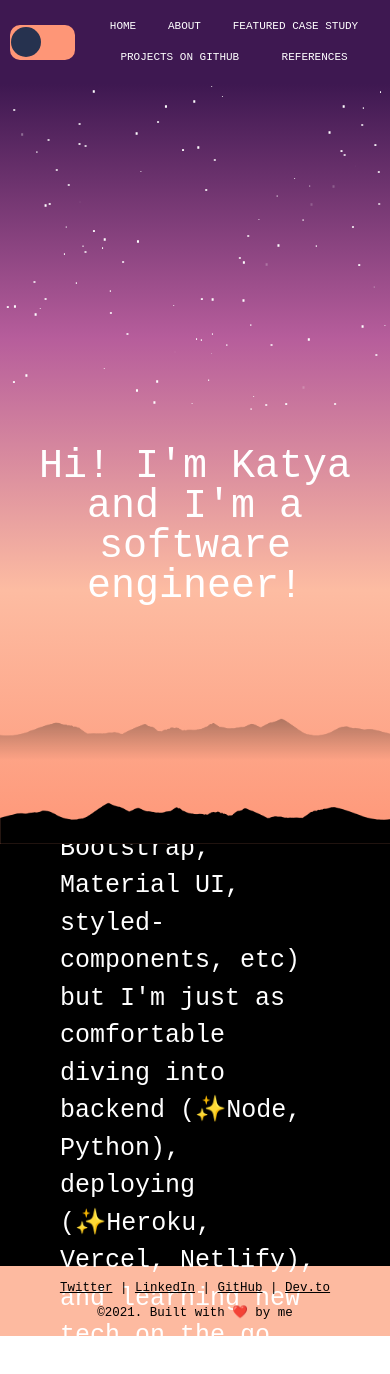
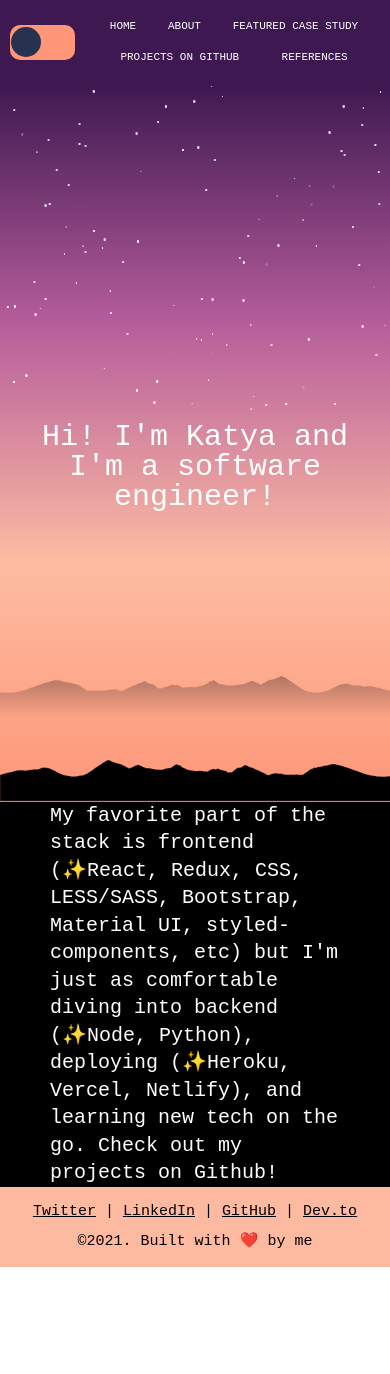
Before and after one commit to kp1129/fullstack-of-pancakes, a React (Create React App) app in the folder app/: page / in a window 390 px wide. Shown: the top 1374 px of the page. After the commit the page ends 1267 px from the top, so only its background shows below. Built offline with nearby package versions, Linux system fonts and the light colour scheme.

Commit message:
add media queries

```diff
--- a/app/src/App.css
+++ b/app/src/App.css
@@ -1,7 +1,7 @@
 html {
   font-size: 62.5%;
 }
-.home {
+/* .home {
   position: relative;
   height: 90vh;
   width: 100%;
@@ -16,7 +16,6 @@ html {
   height: auto;
   mask-image: linear-gradient(to bottom, rgba(0,0,0,1), rgba(0, 0, 0, 0));
   -webkit-mask-image: linear-gradient(to bottom, rgba(0,0,0,1), rgba(0, 0, 0, 0));
-
 }
 .mountain2 {
   position: absolute;
@@ -35,10 +34,7 @@ h1 {
   color: white;
   font-size: 40px;
 }
-h2 {
-  font-size: 30px;
-  font-weight: 800;
-}
+
 i {
   position: absolute;
   background: #fff;
@@ -58,8 +54,9 @@ i {
     opacity: 0;
     transform: translateX(-10px);
   }
-}
-.about {
+} */
+
+/* .about {
   min-height: 100vh;
   font-size: 1.25em;
   width: 80vw;
@@ -89,7 +86,7 @@ figure > figcaption {
   text-align: center;
   font-size: 0.75em;
   font-style: italic;
-}
+} */
 /* .skills {
   height: 50vh;
   display: flex;
@@ -113,9 +110,7 @@ figure > figcaption {
 .footer a {
   color: inherit;
 } */
-.twitter-tweet {
-  margin: 0 auto;
-}
+
 .theme-toggle {
   margin-left: 10px;
   width: 65px;
--- a/app/src/components/About.js
+++ b/app/src/components/About.js
@@ -3,6 +3,8 @@ import { Tweet } from "react-twitter-widgets";
 import photo1 from "../images/photo1.jpg";
 import photo2 from "../images/photo2.jpg";
 import photo3 from "../images/photo3.jpg";
+
+import '../css/About.css';
 
 function About() {
   return (
--- a/app/src/components/Home.js
+++ b/app/src/components/Home.js
@@ -1,5 +1,6 @@
 import React, { useEffect } from "react";
 import mountainRange from "../images/mountainrange1.png";
+import '../css/Home.css';
 
 function Home() {
   const make_stars = () => {
--- /dev/null
+++ b/app/src/css/About.css
@@ -0,0 +1,59 @@
+.about {
+  min-height: 100vh;
+  width: 80vw;
+  max-width: 1000px;
+  padding: 2rem 0;
+  margin: 0 auto;
+  line-height: 2.5rem;
+}
+h2 {
+  font-size: 3rem;
+  font-weight: 800;
+}
+.about > p {
+  margin: 2rem 0;
+  font-size: 2rem;
+}
+.photos {
+  display: flex;
+  flex-wrap: wrap;
+}
+.photos > figure {
+  width: 30%;
+  max-width: 300px;
+  margin: 0.5rem;
+}
+figure > img {
+  width: 100%;
+  height: auto;
+}
+figure > figcaption {
+  text-align: center;
+  font-size: 1.25rem;
+  font-style: italic;
+}
+.twitter-tweet {
+  margin: 0 auto;
+}
+/* MEDIA QUERIES */
+/* tablet */
+@media (max-width: 800px) {
+    h2 {
+        font-size: 2.25rem;
+    }
+    .about {
+        font-size: 1.75rem;
+        line-height: 2.25rem;
+    }
+}
+/* mobile */
+@media (max-width: 600px) {
+    .photos {
+        flex-direction: column;
+        justify-content: center;
+        align-items: center;
+    }
+    .photos > figure {
+        width: 100%;
+    }
+}
--- a/app/src/css/Footer.css
+++ b/app/src/css/Footer.css
@@ -1,4 +1,3 @@
-
 .footer {
   text-align: center;
   padding: 1rem 0;
@@ -8,3 +7,11 @@
 .footer a {
   color: inherit;
 }
+/* MEDIA QUERIES */
+/* tablet */
+@media (max-width: 800px) {
+  .footer {
+      font-size: 1.5rem;
+      line-height: 3rem;
+  }
+}
--- /dev/null
+++ b/app/src/css/Home.css
@@ -0,0 +1,72 @@
+.home {
+  position: relative;
+  height: 85vh;
+  width: 100%;
+  overflow: hidden;
+}
+.mountain1 {
+  position: absolute;
+  left: 0;
+  bottom: 10vh;
+  z-index: 1;
+  width: 100%;
+  height: auto;
+  mask-image: linear-gradient(to bottom, rgba(0, 0, 0, 1), rgba(0, 0, 0, 0));
+  -webkit-mask-image: linear-gradient(
+    to bottom,
+    rgba(0, 0, 0, 1),
+    rgba(0, 0, 0, 0)
+  );
+}
+.mountain2 {
+  position: absolute;
+  transform: scaleX(-1);
+  left: 0;
+  bottom: 0;
+  z-index: 0;
+  width: 100%;
+  height: auto;
+}
+h1 {
+  position: absolute;
+  top: 40vh;
+  width: 100%;
+  padding: 0 2rem;
+  text-align: center;
+  color: white;
+  font-size: 4rem;
+}
+i {
+  position: absolute;
+  background: #fff;
+  border-radius: 50%;
+  animation: animate linear infinite;
+}
+@keyframes animate {
+  0% {
+    opacity: 0;
+    transform: translateX(0);
+  }
+  25%,
+  75% {
+    opacity: 1;
+  }
+  100% {
+    opacity: 0;
+    transform: translateX(-10px);
+  }
+}
+
+/* MEDIA QUERIES */
+/* tablet */
+@media (max-width: 800px) {
+  h1 {
+    font-size: 3.5rem;
+  }
+}
+/* mobile */
+@media (max-width: 600px) {
+  h1 {
+    font-size: 3rem;
+  }
+}
--- a/app/src/css/Skills.css
+++ b/app/src/css/Skills.css
@@ -1,12 +1,12 @@
 .skills {
-  height: 50vh;
+  min-height: 40vh;
   display: flex;
   align-items: center;
   background-color: #000;
 }
 .skills > p {
-  font-size: 2.5rem;
-  line-height: 3.75rem;
+  font-size: 2rem;
+  line-height: 3rem;
   padding: 0 3rem;
   max-width: 1000px;
   margin: 0 auto;
@@ -16,6 +16,14 @@
 /* tablet */
 @media (max-width: 800px) {
   .skills > p {
-      margin: 0 3rem;
+    margin: 0 3rem;
+    font-size: 2rem;
+    line-height: 2.75rem;
   }
 }
+/* mobile */
+@media (max-width: 600px) {
+  .skills > p {
+    margin: 0 2rem;
+  }
+}
```
Lines whose indentation alone changed are shown as unchanged.
